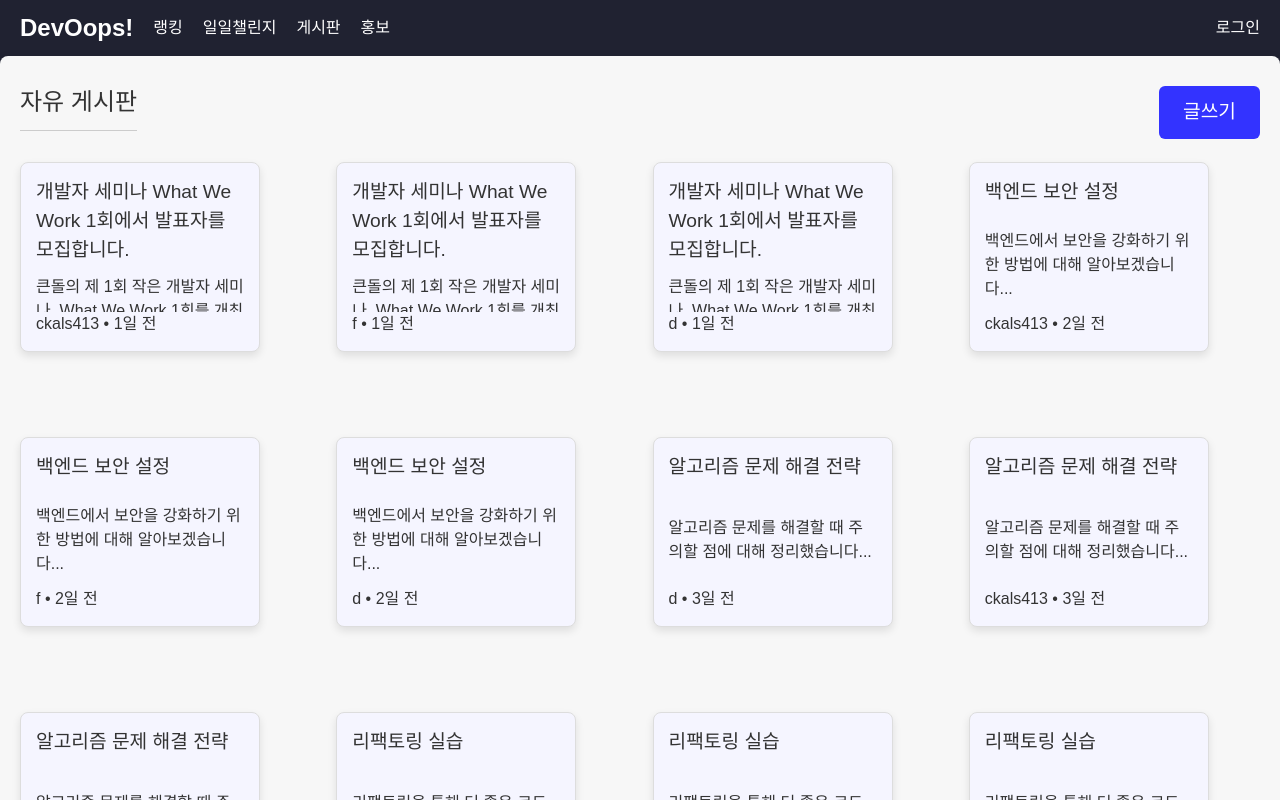
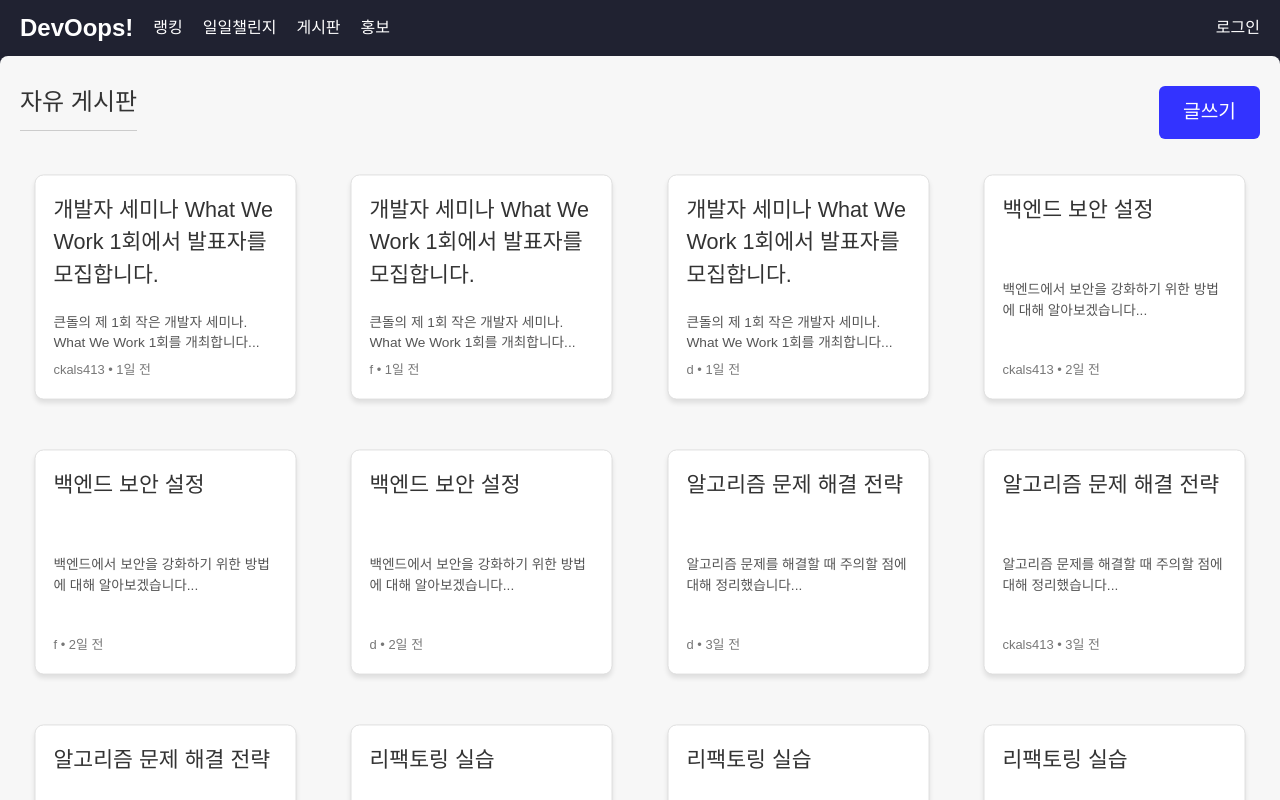
Before and after one commit to yuseong95/DevOops_New, a React (Create React App) app: page /board/free in a window 1280 px wide. Shown: the top 800 px of the page. Built offline with nearby package versions, Linux system fonts and the light colour scheme.

Commit message:
게시판 ui 수정

```diff
--- a/src/components/css/BoardCard.css
+++ b/src/components/css/BoardCard.css
@@ -1,54 +1,54 @@
-/* src/components/css/BoardCard.css */
-
 .board-card-link {
   text-decoration: none;
   color: inherit;
 }
 
 .board-card-wrapper {
-  width: 280px; /* 카드의 고정 너비 */
-  min-height: 250px; /* 최소 높이 설정 */
-  overflow: visible; /* 내용이 넘치지 않도록 설정 */
+  width: 100%; /* 부모 컨테이너에 맞춤 */
+  overflow: hidden; /* 내용 넘침 방지 */
 }
 
 .board-card {
-  background-color: #f5f5ff;
-  border: 1px solid #ddd;
-  border-radius: 8px;
-  padding: 15px;
-  box-shadow: 0 4px 8px rgba(0, 0, 0, 0.1);
-  transition: box-shadow 0.2s ease;
-  width: 240px;
-  height: 190px;
+  background-color: #ffffff;
+  border: 1px solid #ddd; /* 기본 테두리 */
+  border-radius: 10px; /* 모서리 둥글게 */
+  padding: 20px;
+  box-shadow: 0 4px 6px rgba(0, 0, 0, 0.1);
+  transition: transform 0.2s ease, box-shadow 0.2s ease, border 0.2s ease;
+  height: 250px; /* 카드 높이 조정 */
   display: flex;
   flex-direction: column;
   justify-content: space-between;
-  overflow: hidden;
+  transform: scale(0.9); /* 기본 크기를 90%로 설정 */
 }
 
 .board-card:hover {
-  transform: scale(1.05);
-  border: 2px solid #3333ff;
+  transform: scale(1); /* hover 시 원래 크기 */
+  border: 2px solid #3333ff; /* hover 시 보라색 테두리 */
+  box-shadow: 0 8px 12px rgba(0, 0, 0, 0.15); /* hover 시 그림자 강조 */
+  z-index: 2; /* hover 시 다른 카드 위로 올라옴 */
 }
 
 .board-card h3 {
-  font-size: 1.2em;
-  margin-bottom: 10px;
-  color: #333;
-}
-
-.board-card .card-footer {
+  font-size: 1.5em; /* 제목 크기 증가 */
+  margin-bottom: 15px;
   color: #333;
 }
 
 .board-card p {
+  font-size: 0.95em;
+  color: #555;
   display: -webkit-box;
   display: flex; /* 표준 속성 추가 */
-  -webkit-line-clamp: 3; /* 원하는 줄 수 */
-  line-clamp: 3; /* 표준 속성 추가 */
+  -webkit-line-clamp: 3; /* 최대 3줄 표시 */
+  line-clamp: 3;
   -webkit-box-orient: vertical;
   box-orient: vertical; /* 표준 속성 추가 */
   overflow: hidden;
   text-overflow: ellipsis;
-  color: #333;
 }
+
+.board-card .card-footer {
+  font-size: 0.9em;
+  color: #777;
+}
```
